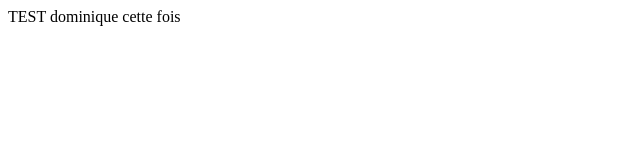
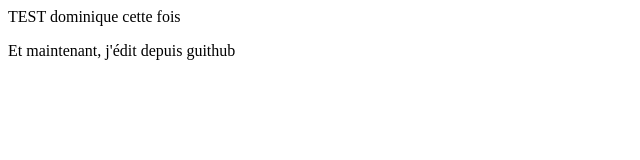
Before and after one commit to djoisin/djoisin.github.io, a plain HTML site: page index.html in a window 1280 px wide. Shown: the whole page, without its empty margins (0-640 px from the left). Drawn offline with Linux system fonts and the light colour scheme.

Commit message:
Update index.html

```diff
--- a/index.html
+++ b/index.html
@@ -4,5 +4,6 @@
     </head>
     <body>
         TEST dominique cette fois
+        <p>Et maintenant, j'édit depuis guithub</p>
     </body>
 </html>
```
